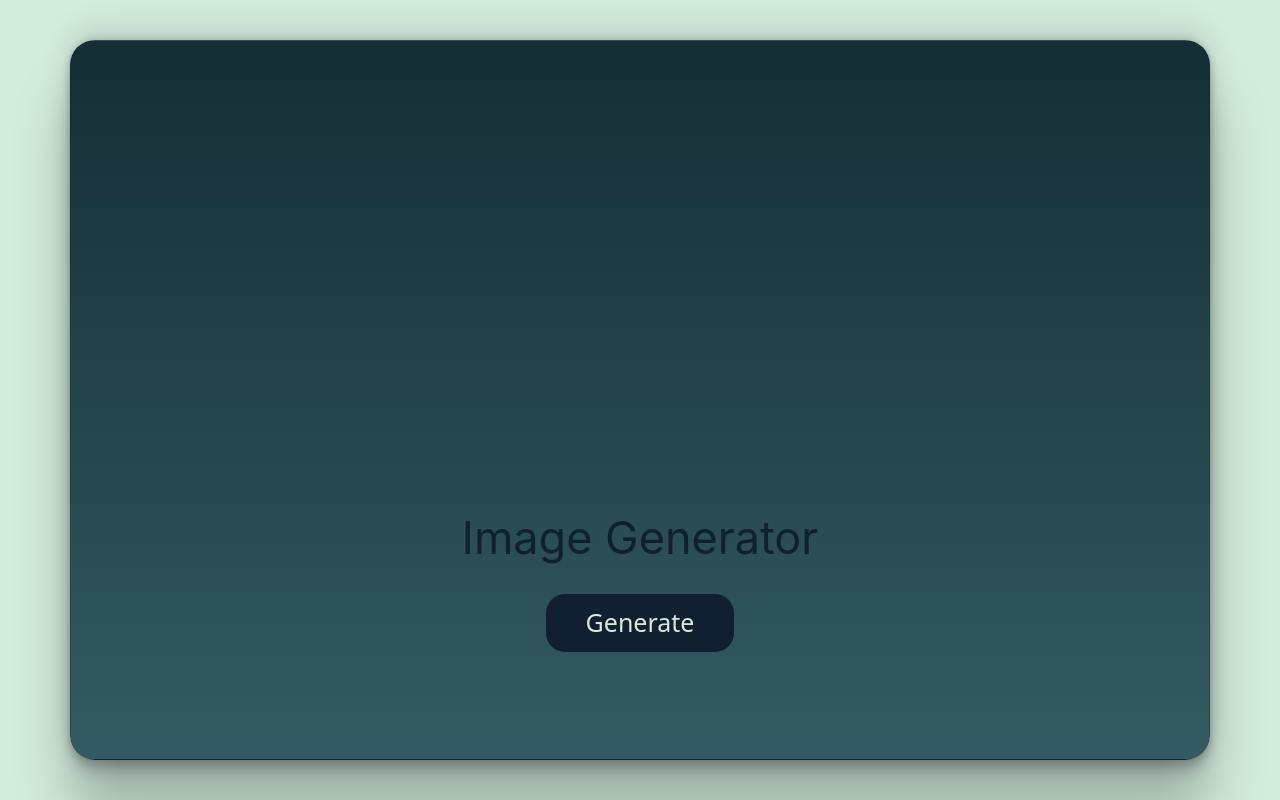
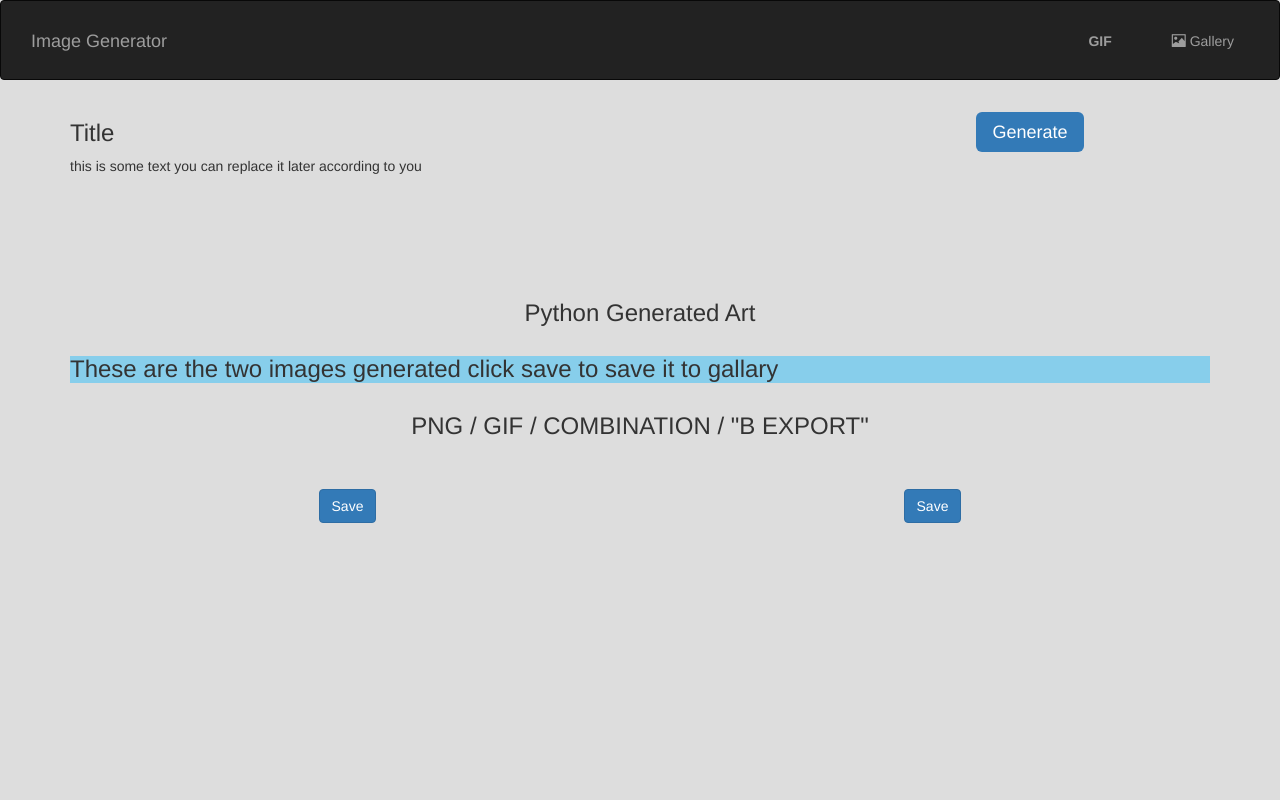
Before and after one commit to 3pacs/image_generator, a Flask app: template templates/index.html in a window 1280 px wide. Run offline with Flask 2, Linux system fonts and the light colour scheme; the template is opened without the code that fills it, so the values that code supplies are empty; some libraries are stand-ins or nearby versions.

Commit message:
Added gallary

```diff
--- a/app.py
+++ b/app.py
@@ -1,22 +1,90 @@
 """Simple flask app that generates images and displays on the browser"""
-from imager import makeImage
-from flask import Flask, render_template
+from PIL.Image import ImageTransformHandler
+from flask.helpers import url_for
+from imager import X, makeImage
+from flask import Flask, render_template,redirect
 import os
+import sqlite3
+from flask import g
 
 # Flask App configurations
-app = Flask(__name__)
-image_folder = os.path.join('static', 'images')
+app = Flask(__name__ )
+image_folder = os.path.join('static', 'output')
 app.config['UPLOAD_FOLDER'] = image_folder
+app.config['SEND_FILE_MAX_AGE_DEFAULT'] = 0
+
+DATABASE = 'db.sqlite'
+
+def get_db():
+    db = getattr(g, '_database', None)
+    if db is None:
+        db = g._database = sqlite3.connect(DATABASE)
+    return db
+
+def query_db(query, args=(), one=False):
+    cur = get_db().execute(query, args)
+    rv = cur.fetchall()
+    cur.close()
+    return (rv[0] if rv else None) if one else rv
+
+@app.teardown_appcontext
+def close_connection(exception):
+    db = getattr(g, '_database', None)
+    if db is not None:
+        db.close()
+
+def init_db():
+    with app.app_context():
+        db = get_db()
+        with app.open_resource('schema.sql', mode='r') as f:
+            db.cursor().executescript(f.read())
+        db.commit()
+
+@app.route('/')
+def home():
+    """Home Page view that has the image and a button that generates a new image"""
+    img = makeImage(1)
+    db = get_db()
+    image = os.path.join(app.config['UPLOAD_FOLDER'], img)
+    bg = os.path.join(app.config['UPLOAD_FOLDER'], "new/bg/"+img)
+    return render_template("index.html", img_produce=image,img_produce2=bg)
+
+@app.route('/gallary')
+def gallary():
+    images = []
+    for save in query_db('select * from saved'):
+        print(save[1], 'has the path ', save[0])
+        images.append({
+            'id':save[1],
+            'image':save[0]
+        })
+    return render_template("gallary.html",images=images)
 
 
-@app.route('/')
-@app.route('/home')
-def home():
-    """Home Page view that has the image and a button that generates a new image"""
-    output = makeImage(20)
-    image = os.path.join(app.config['UPLOAD_FOLDER'], output)
-    return render_template("index.html", img_produce=image)
 
+from shutil import copyfile
+import time
+@app.route('/add_to_gallary/<id>')
+def add_to_gallary(id):
+
+    if id == 1:
+        name = int(time.time())
+        x = "static/saved/"+str(name)+".png"
+        copyfile("static/output/new/bg/img0.png", x)
+        cur = get_db().cursor()
+        cur.execute("""INSERT INTO saved(image)
+               VALUES (?);""", (x,))
+
+    else:
+        name = int(time.time())
+        x = "static/saved/"+str(name)+".png"
+        copyfile("static/output/img0.png", x)
+        cur = get_db().cursor()
+        cur.execute("""INSERT INTO saved(image)
+               VALUES (?);""", (x,))
+
+    get_db().commit()
+    return redirect(url_for("home"))
 
 if __name__ == '__main__':  # defining main
     app.run()
--- a/eqns.txt
+++ b/eqns.txt
@@ -1,4 +1,4 @@
 img0:
-red = sin(pi*cos(pi*x*sin(pi*cos(pi*cos(pi*sin(pi*y))))))
-green = sin(pi*sin(pi*x)*cos(pi*sin(pi*sin(pi*sin(pi*x)))))
-blue = cos(pi*sin(pi*cos(pi*cos(pi*sin(pi*x*y)*y)*y)))
+red = sin(pi*x)
+green = cos(pi*cos(pi*x)*x)
+blue = cos(pi*y)
--- a/templates/index.html
+++ b/templates/index.html
@@ -1,33 +1,97 @@
+<!DOCTYPE html>
 <html lang="en">
 <head>
-    <meta charset="utf-8">
-    <meta name="viewport" content="width=device-width, initial-scale=1.0, shrink-to-fit=no">
-    <title>Image Generator</title>
-    <link rel="stylesheet" href="https://cdn.jsdelivr.net/npm/bootstrap@5.1.0/dist/css/bootstrap.min.css">
-    <link rel="stylesheet" href="https://fonts.googleapis.com/css?family=Source+Sans+Pro&amp;display=swap">
-    <link rel="icon" href="{{ url_for('static',filename='images/favicon.ico') }}" type="image/ico">
-    <link rel="stylesheet" href="{{ url_for('static',filename='styles/home.css') }}">
+  <title>Main Page</title>
+  <meta charset="utf-8">
+  <meta name="viewport" content="width=device-width, initial-scale=1">
+  <link rel="stylesheet" href="https://maxcdn.bootstrapcdn.com/bootstrap/3.4.1/css/bootstrap.min.css">
+  <script src="https://ajax.googleapis.com/ajax/libs/jquery/3.5.1/jquery.min.js"></script>
+  <script src="https://maxcdn.bootstrapcdn.com/bootstrap/3.4.1/js/bootstrap.min.js"></script>
 </head>
+<body style="background-color: #ddd;">
+ <div >
+   <nav class="navbar navbar-inverse" style="height: 80px;">
+  <div class="container-fluid">
+    <div class="navbar-header">
+      <button type="button" class="navbar-toggle" data-toggle="collapse" data-target="#myNavbar">
+        <span class="icon-bar"></span>
+        <span class="icon-bar"></span>
+        <span class="icon-bar"></span>
+      </button>
+      <a style="padding: 30px;" class="navbar-brand" href="/">Image Generator</a>
+    </div>
+    <div class="collapse navbar-collapse" id="myNavbar">
 
-<body class="d-flex justify-content-center align-items-center">
-<div class="card container" style="">
-    <div class="row image-row" style="">
-        <div class="col-md-12 d-flex justify-content-center align-items-center">
-            {% if img_produce %}
-                <img src="{{ img_produce }}" class="image" alt="image">
-            {% endif %}
+      <ul class="nav navbar-nav navbar-right">
+        <li><a style="padding: 30px;" href="#"> <b>GIF</b></a></li>
+        <li><a style="padding: 30px;" href="/gallary"><span class="glyphicon glyphicon-picture"></span> Gallery</a></li>
+      </ul>
+    </div>
+  </div>
+</nav>
+ </div>
+
+
+ <div class="container">
+    <div class="row" style="height: 150px;">
+    <div class="col-md-8" style=" height: 200px;" >
+
+        <div class="row">
+            <div class="col-md-12">
+                <h3 style="">Title</h3>
+            </div>
+
         </div>
+        <div class="row">
+            <div class="col-md-12">
+                <p>this is some text you can replace it later according to you</p>
+            </div>
+        </div>
+
+
     </div>
-    <div class="row bottom-row">
-        <div class="bottom-row col-md-12 d-flex justify-content-center align-items-center">
-            <h1 class="heading" style="">Image Generator</h1>
-        </div>
-        <div class="col-md-12 d-flex justify-content-center align-items-start" style="height: 55%;">
-            <a href="/" class="button btn btn-primary d-xxl-flex">Generate</a>
-        </div>
+
+    <div class="col-md-4 text-center" style="height: 200px;">
+        <br>
+       <a href="/" style="outline: none;text-decoration: none;margin-top: auto;" type="button" class="btn-lg btn-primary" >Generate</a>
     </div>
-</div>
-<script src="https://cdn.jsdelivr.net/npm/bootstrap@5.1.0/dist/js/bootstrap.bundle.min.js"></script>
+  </div>
+ <br>
+  <div class="row">
+      <div class="col"><h3 style="text-align: center;">Python Generated Art</h3></div>
+
+  </div>
+
+  <div style="background-color: skyblue;">
+    <h3>These are the two images generated click save to save it to gallary</h3>
+  </div>
+
+  <div class="row">
+      <div class="col-md-12"><h3 style="text-align: center;">PNG / GIF / COMBINATION / "B EXPORT"</h3></div>
+
+  </div>
+ <br>
+   <div class="row">
+
+    <div class="col-md-6 " align="center">
+
+      <img src="{{img_produce}}" class="img-responsive">
+
+      <br>
+      <a href="/add_to_gallary/1" style="text-decoration: none;" type="button" class="btn btn-primary">Save</a>
+    </div>
+
+       <div class="col-md-6"  align="center">
+
+        <img src="{{img_produce2}}" class="img-responsive">
+
+      <br>
+      <a href="/add_to_gallary/2" style="text-decoration: none;" type="button" class="btn btn-primary">Save</a>
+    </div>
+
+  </div>
+
+ </div>
+
 </body>
-
 </html>
```
Also changed, not shown: imager.py (+89 -68 lines), templates/gallary.html (added, +51 -0 lines), alpha/bg.jpg (added), alpha/har.jpg (added), alpha/mask225.png (added), db.sqlite (added), static/images/img0.jpg, static/output/img0.png (added), static/output/new/bg/img0.png (added), static/output/new/img0.png (added).
